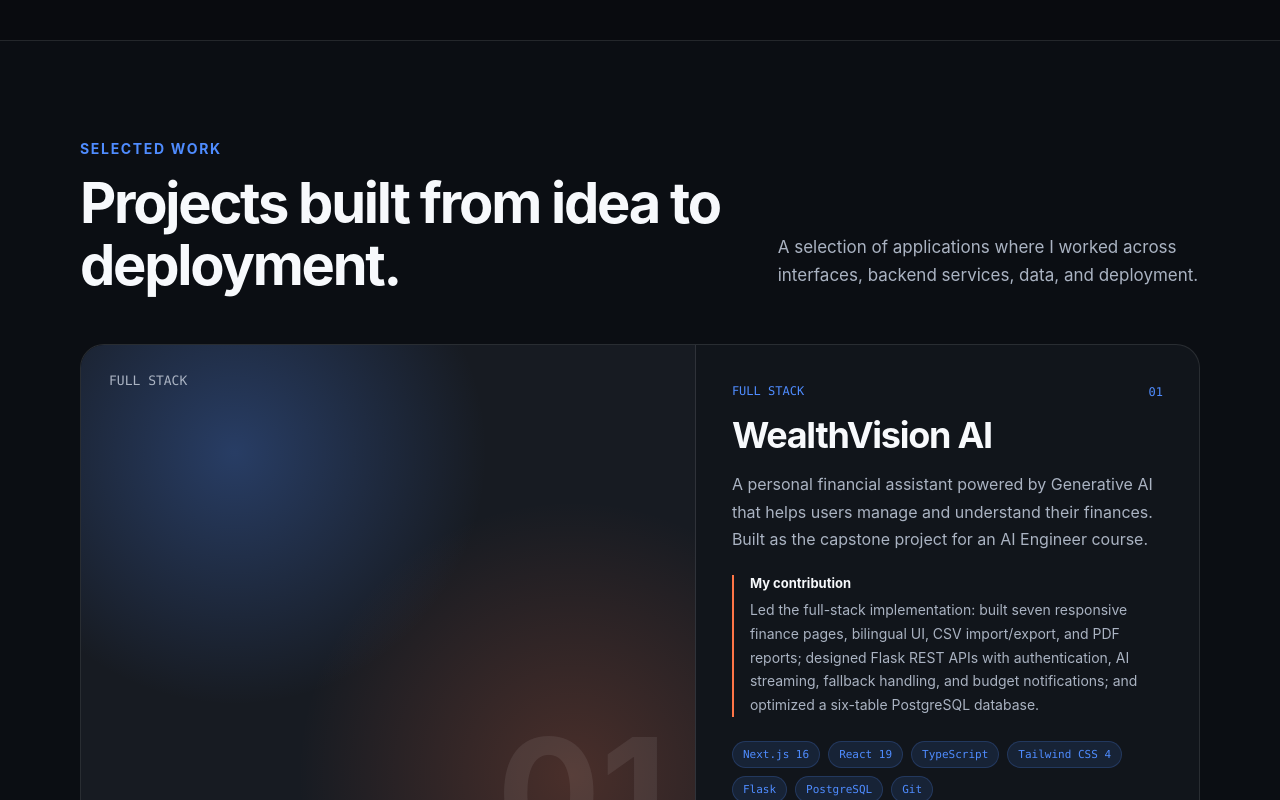
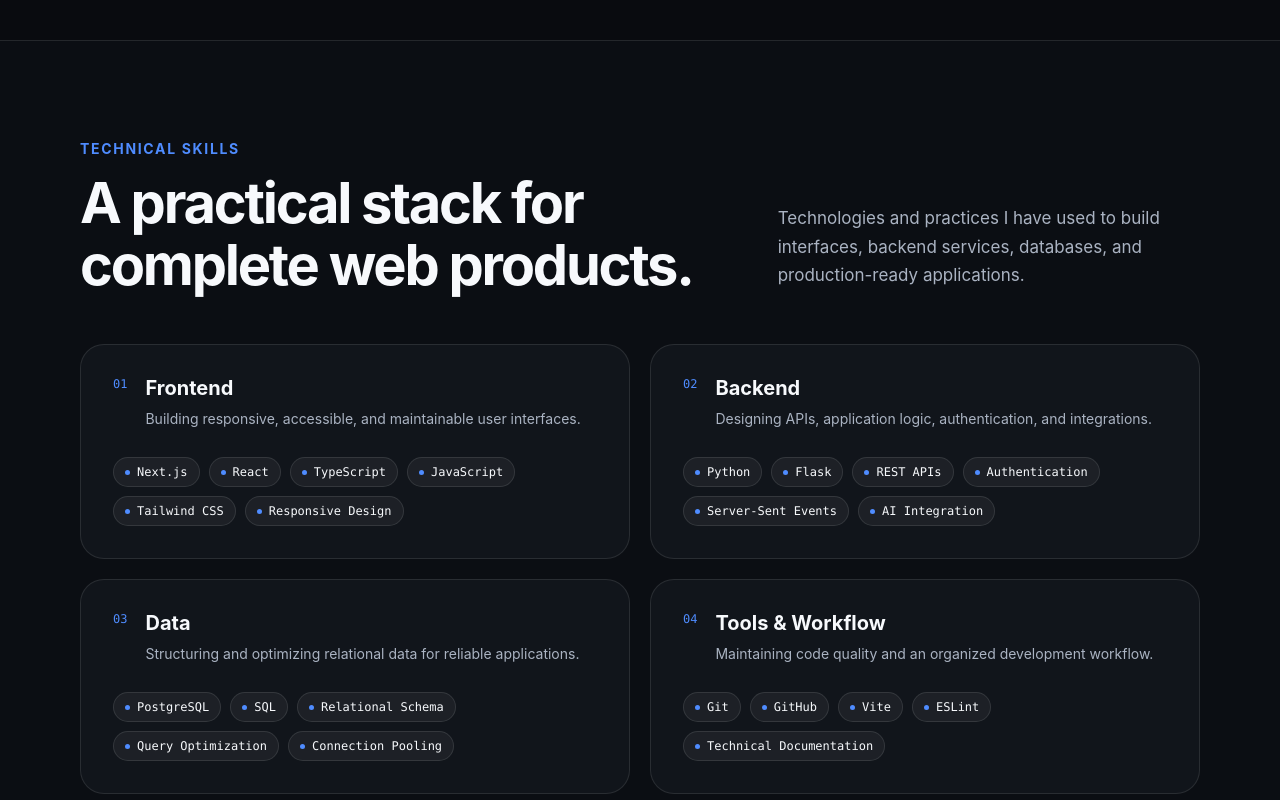
Before and after one commit to ArielDevananda/portfolio, a React (Vite) app: page / in a window 1280 px wide. Shown: the part 1780-2580 px from the top of the page. Built offline with nearby package versions, Linux system fonts and the light colour scheme.

Commit message:
feat: add categorized skills section

```diff
--- a/src/App.css
+++ b/src/App.css
@@ -819,3 +819,122 @@
     grid-template-columns: 1fr;
   }
 }
+
+.skills-section {
+  scroll-margin-top: 72px;
+  border-top: 1px solid var(--border);
+  background: rgba(17, 21, 27, 0.35);
+}
+
+.skills-header {
+  margin-bottom: 48px;
+  display: grid;
+  grid-template-columns: minmax(0, 1fr) minmax(280px, 0.65fr);
+  align-items: end;
+  gap: 48px;
+}
+
+.skills-header .section-title {
+  max-width: 720px;
+  margin-bottom: 0;
+}
+
+.skills-header .section-description {
+  margin-bottom: 6px;
+}
+
+.skills-grid {
+  display: grid;
+  grid-template-columns: repeat(2, minmax(0, 1fr));
+  gap: 20px;
+}
+
+.skill-group {
+  min-width: 0;
+  padding: clamp(22px, 4vw, 32px);
+  background: var(--surface);
+  border: 1px solid var(--border);
+  border-radius: var(--radius-lg);
+  transition:
+    transform 200ms ease,
+    border-color 200ms ease,
+    background-color 200ms ease;
+}
+
+.skill-group:hover {
+  transform: translateY(-3px);
+  background: var(--surface-hover);
+  border-color: var(--accent-border);
+}
+
+.skill-group-header {
+  margin-bottom: 26px;
+  display: grid;
+  grid-template-columns: auto 1fr;
+  gap: 18px;
+}
+
+.skill-number {
+  color: var(--accent);
+  font-family: var(--mono);
+  font-size: 0.75rem;
+}
+
+.skill-group h3 {
+  margin-bottom: 8px;
+  font-size: 1.25rem;
+}
+
+.skill-group-header p {
+  max-width: 440px;
+  margin: 0;
+  color: var(--text);
+  font-size: 0.875rem;
+}
+
+.skill-list {
+  margin: 0;
+  padding: 0;
+  display: flex;
+  flex-wrap: wrap;
+  gap: 9px;
+  list-style: none;
+}
+
+.skill-list li {
+  padding: 7px 11px;
+  color: var(--text-h);
+  background: var(--social-bg);
+  border: 1px solid var(--border);
+  border-radius: 999px;
+  font-family: var(--mono);
+  font-size: 0.75rem;
+}
+
+.skill-list li::before {
+  content: '';
+  width: 5px;
+  height: 5px;
+  margin-right: 7px;
+  display: inline-block;
+  vertical-align: middle;
+  background: var(--accent);
+  border-radius: 50%;
+}
+
+@media (max-width: 800px) {
+  .skills-header {
+    grid-template-columns: 1fr;
+    gap: 20px;
+  }
+
+  .skills-grid {
+    grid-template-columns: 1fr;
+  }
+}
+
+@media (max-width: 560px) {
+  .skills-header {
+    margin-bottom: 32px;
+  }
+}
--- a/src/App.tsx
+++ b/src/App.tsx
@@ -1,6 +1,7 @@
 import { Navbar } from './components/Navbar'
 import { Hero } from './sections/Hero'
 import { About } from './sections/About'
+import { Skills } from './sections/Skills'
 import { Projects } from './sections/Projects'
 import './App.css'
 
@@ -16,6 +17,7 @@
       <main id="main-content">
         <Hero />
         <About />
+        <Skills />
         <Projects />
       </main>
     </div>
--- a/src/components/Navbar.tsx
+++ b/src/components/Navbar.tsx
@@ -2,6 +2,7 @@
 
 const navigationItems = [
   { label: 'About', href: '#about' },
+  { label: 'Skills', href: '#skills' },
   { label: 'Projects', href: '#projects' },
   { label: 'Experience', href: '#experience' },
   { label: 'Contact', href: '#contact' },
--- /dev/null
+++ b/src/data/skills.ts
@@ -0,0 +1,62 @@
+export type SkillGroup = {
+  id: string
+  number: string
+  title: string
+  description: string
+  skills: string[]
+}
+
+export const skillGroups: SkillGroup[] = [
+  {
+    id: 'frontend',
+    number: '01',
+    title: 'Frontend',
+    description:
+      'Building responsive, accessible, and maintainable user interfaces.',
+    skills: [
+      'Next.js',
+      'React',
+      'TypeScript',
+      'JavaScript',
+      'Tailwind CSS',
+      'Responsive Design',
+    ],
+  },
+  {
+    id: 'backend',
+    number: '02',
+    title: 'Backend',
+    description:
+      'Designing APIs, application logic, authentication, and integrations.',
+    skills: [
+      'Python',
+      'Flask',
+      'REST APIs',
+      'Authentication',
+      'Server-Sent Events',
+      'AI Integration',
+    ],
+  },
+  {
+    id: 'data',
+    number: '03',
+    title: 'Data',
+    description:
+      'Structuring and optimizing relational data for reliable applications.',
+    skills: [
+      'PostgreSQL',
+      'SQL',
+      'Relational Schema',
+      'Query Optimization',
+      'Connection Pooling',
+    ],
+  },
+  {
+    id: 'tools',
+    number: '04',
+    title: 'Tools & Workflow',
+    description:
+      'Maintaining code quality and an organized development workflow.',
+    skills: ['Git', 'GitHub', 'Vite', 'ESLint', 'Technical Documentation'],
+  },
+]
--- /dev/null
+++ b/src/sections/Skills.tsx
@@ -0,0 +1,51 @@
+import { skillGroups } from '../data/skills'
+
+export function Skills() {
+  return (
+    <section
+      className="section skills-section"
+      id="skills"
+      aria-labelledby="skills-title"
+    >
+      <div className="container">
+        <header className="skills-header">
+          <div>
+            <p className="eyebrow">Technical skills</p>
+
+            <h2 className="section-title" id="skills-title">
+              A practical stack for complete web products.
+            </h2>
+          </div>
+
+          <p className="section-description">
+            Technologies and practices I have used to build interfaces,
+            backend services, databases, and production-ready applications.
+          </p>
+        </header>
+
+        <div className="skills-grid">
+          {skillGroups.map((group) => (
+            <article className="skill-group" key={group.id}>
+              <header className="skill-group-header">
+                <span className="skill-number" aria-hidden="true">
+                  {group.number}
+                </span>
+
+                <div>
+                  <h3>{group.title}</h3>
+                  <p>{group.description}</p>
+                </div>
+              </header>
+
+              <ul className="skill-list">
+                {group.skills.map((skill) => (
+                  <li key={skill}>{skill}</li>
+                ))}
+              </ul>
+            </article>
+          ))}
+        </div>
+      </div>
+    </section>
+  )
+}
```
